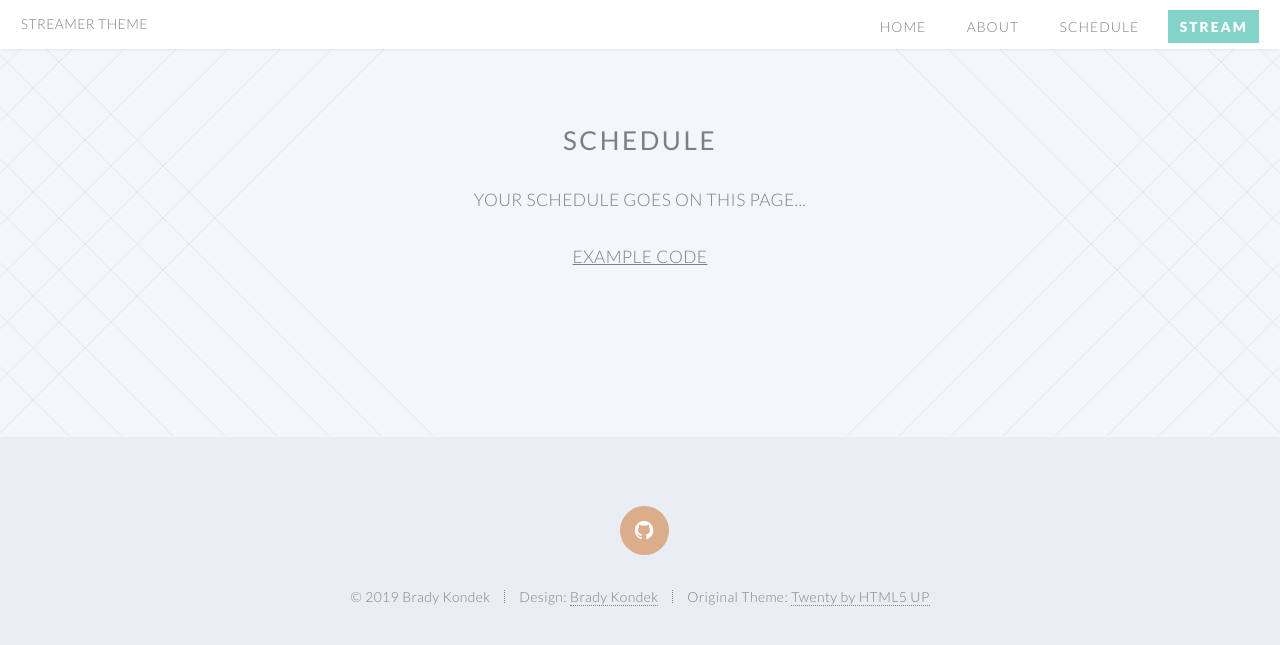
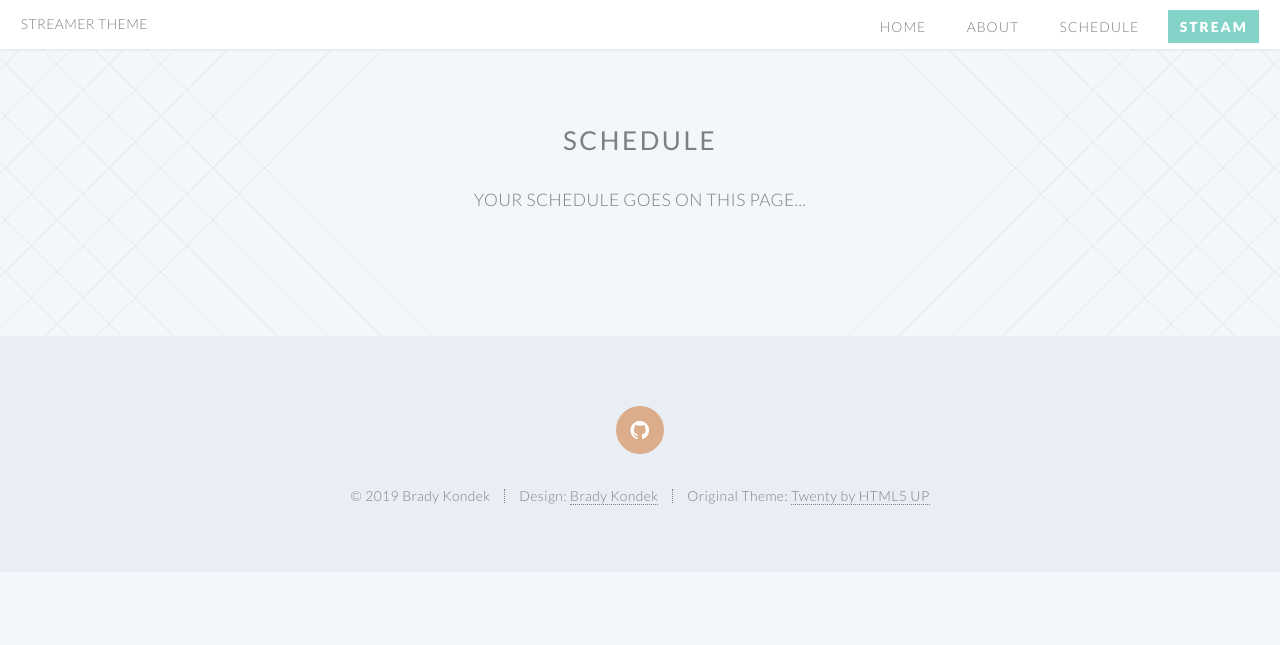
Before and after one commit to brady-kondek/streamer, a Jekyll site: the page built from schedule/index.html, in a window 1280 px wide. Shown: the top 645 px of the page. Built offline with Jekyll 4.4.1, drawn with Linux system fonts in a browser that asks for light colours.

Commit message:
Update index.html

```diff
--- a/schedule/index.html
+++ b/schedule/index.html
@@ -6,9 +6,5 @@ layout: default
         <center><h2><strong>SCHEDULE</strong></h2>
     </header>
     <center>YOUR SCHEDULE GOES ON THIS PAGE...</center>
-    <br>
-        <center><h4><u>Example Code</h4></u></center>
-        <br>
-        <center><a embed src="https://www.bradykondek.ga/documents/ej-schedule.pdf" width="500" height="475"</a></center>
     </section>
 </article>
```
